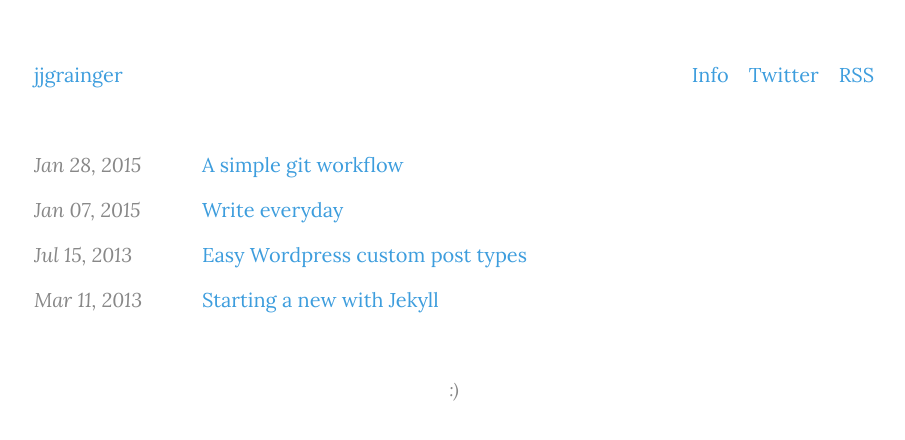
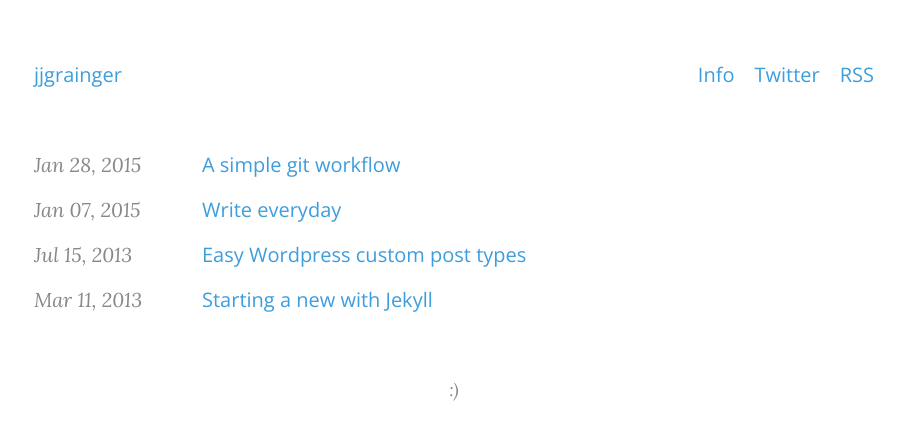
Before and after one commit to jjgrainger/jjgrainger, a Jekyll site: the page built from index.html, in a window 1280 px wide. Shown: the top 440 px of the page, without its empty margins (186-1091 px from the left). Built offline with Jekyll 4.4.1, drawn with Linux system fonts in a browser that asks for light colours.

Commit message:
update styles

```diff
--- a/assets/css/style.css
+++ b/assets/css/style.css
@@ -38,13 +38,16 @@ article {
     margin-bottom: 3rem;
 }
 
+header {
+    font-family: 'Open Sans', Helvetica, Arial, sans-serif;
+}
+
 .post-nav {
     clear: both;
     overflow: hidden;
 }
 
 footer {
-
     text-align: center;
     font-size: 0.875em;
     line-height: 1.724em;
@@ -174,6 +177,7 @@ blockquote p {
 
 
 .post-title {
+    font-family: "Open Sans", Helvetica, Arial, sans-serif;
     margin-top: 0;
     text-align: center;
 }
--- a/index.html
+++ b/index.html
@@ -11,7 +11,7 @@
 
 			<li>
 				<span class="archive-date post-date">{{ post.date | date: "%b %d, %Y" }}</span>
-				<a href="{{ post.url }}">{{ post.title }}</a>
+				<a href="{{ post.url }}" class="post-title">{{ post.title }}</a>
 			</li>
 
 			{% endfor %}
```
